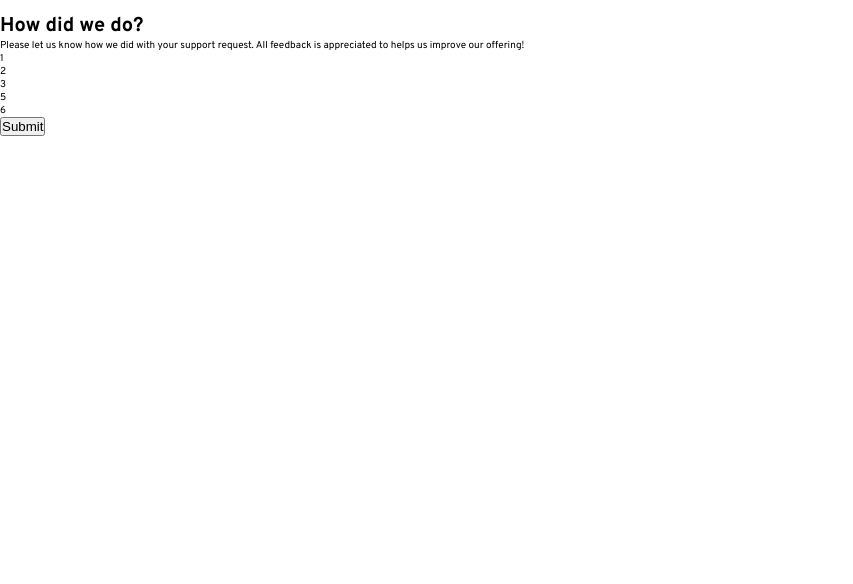
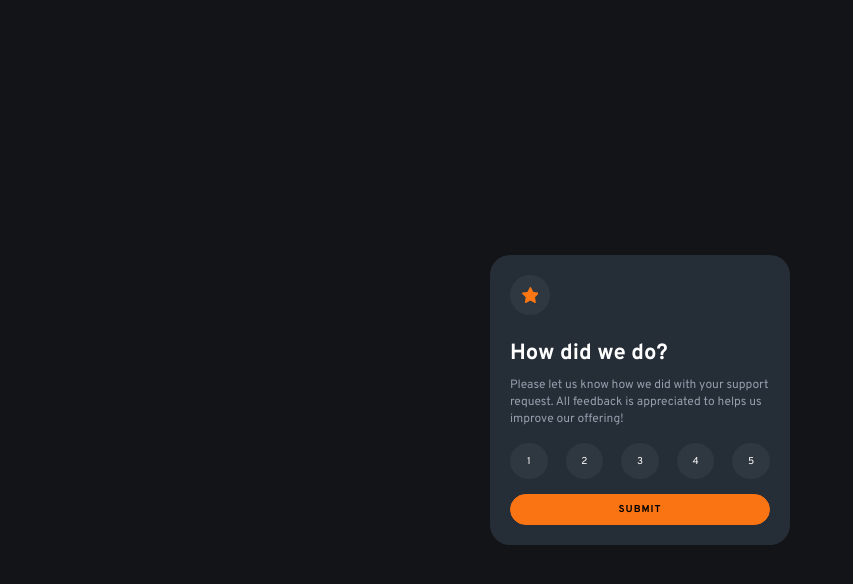
Before and after one commit to iEerii/interactive-react, a React (Vite) app: page / in a window 1280 px wide. Shown: the top 584 px of the page, without its empty margins (0-853 px from the left). Built offline with nearby package versions, Linux system fonts and the light colour scheme.

Commit message:
add styles and react router

```diff
--- a/package.json
+++ b/package.json
@@ -11,7 +11,8 @@
   },
   "dependencies": {
     "react": "^18.3.1",
-    "react-dom": "^18.3.1"
+    "react-dom": "^18.3.1",
+    "react-router-dom": "^6.26.1"
   },
   "devDependencies": {
     "@eslint/js": "^9.8.0",
--- a/src/components/Principal.jsx
+++ b/src/components/Principal.jsx
@@ -1,25 +1,30 @@
+import { BrowserRouter, NavLink, Route, Routes } from 'react-router-dom'
+import './../styles/principal.css'
+
 export const Principal = () => {
     return(
+        <BrowserRouter>
             <main className="mainContainer">
-            <div>
-                <img src="" alt="" />
+                <section className='mainContainer__survey'>
+                    <picture>
+                        <svg width="16" height="16" xmlns="http://www.w3.org/2000/svg"><path d="m9.067.43 1.99 4.031c.112.228.33.386.58.422l4.45.647a.772.772 0 0 1 .427 1.316l-3.22 3.138a.773.773 0 0 0-.222.683l.76 4.431a.772.772 0 0 1-1.12.813l-3.98-2.092a.773.773 0 0 0-.718 0l-3.98 2.092a.772.772 0 0 1-1.119-.813l.76-4.431a.77.77 0 0 0-.222-.683L.233 6.846A.772.772 0 0 1 .661 5.53l4.449-.647a.772.772 0 0 0 .58-.422L7.68.43a.774.774 0 0 1 1.387 0Z" fill="#FC7614"/></svg>
+                    </picture>
                     <h1>How did we do?</h1>
                     <p>
                         Please let us know how we did with your support request. All feedback is appreciated to helps us improve our offering!
                     </p>
-            </div>
-            <div>
-                <ul>
+                    <ul className='surveyNumber'>
                         <li>1</li>
                         <li>2</li>
                         <li>3</li>
+                        <li>4</li>
                         <li>5</li>
-                    <li>6</li>
                     </ul>
-            </div>
-            <div>
-                <button>Submit</button>
-            </div>
+                    <nav>
+                        <NavLink to='/thank-you'>Submit</NavLink>
+                    </nav>
+                </section>
             </main>
+        </BrowserRouter>
     )
 }
--- /dev/null
+++ b/src/styles/principal.css
@@ -0,0 +1,79 @@
+.mainContainer {
+    background-color: var(--veryDarkBlue);
+    align-items: center;
+    display: flex;
+    height: 100vh;
+    justify-content: center;
+}
+
+.mainContainer__survey {
+    background-color: var(--darkBlue);
+    border-radius: 2rem;
+    padding: 2rem;
+    max-width: 30rem;
+}
+
+.mainContainer__survey picture {
+    align-items: center;
+    background-color: #fff7f70c;
+    border-radius: 50%;
+    display: flex;
+    height: 4rem;
+    justify-content: center;
+    width: 4rem;
+}
+
+.mainContainer__survey h1 {
+    color: var(	--white);
+    font-size: 2.2rem;
+    font-weight: 700;
+    padding: 2.5rem 0 1rem 0;
+}
+
+.mainContainer__survey p {
+    color: var(--lightGrey);
+    font-size: 1.2rem;
+    line-height: 1.7rem;
+}
+
+.surveyNumber {
+    display: flex;
+    flex-direction: row;
+    gap: 1.8rem;
+    list-style: none;
+    padding: 1rem 0 1rem;
+}
+
+.surveyNumber li {
+    align-items: center;
+    background-color: #fff7f70c;
+    border-radius: 50%;
+    color: var(--white);
+    cursor: pointer;
+    display: flex;
+    height: 3.6rem;
+    justify-content: center;
+    margin: .5rem 0;
+    width: 4rem;
+}
+
+nav {
+    background-color: var(--orange);
+    border: .1rem solid var(--orange);
+    border-radius: 2rem;
+    cursor: pointer;
+    padding: .8rem;
+    width: 100%;
+}
+
+a {
+    color: black;
+    display: flex;
+    font-size: 1rem;
+    font-weight: 700;
+    justify-content: center;
+    letter-spacing: .1rem;
+    text-decoration: none;
+    text-transform: uppercase;
+    text-align: center;
+}
```
Also changed, not shown: src/assets/icon-star.svg (added), styles/principal.css (deleted), 1 other file (tests, documents, lock files or other folders). Lines whose indentation alone changed are shown as unchanged.
